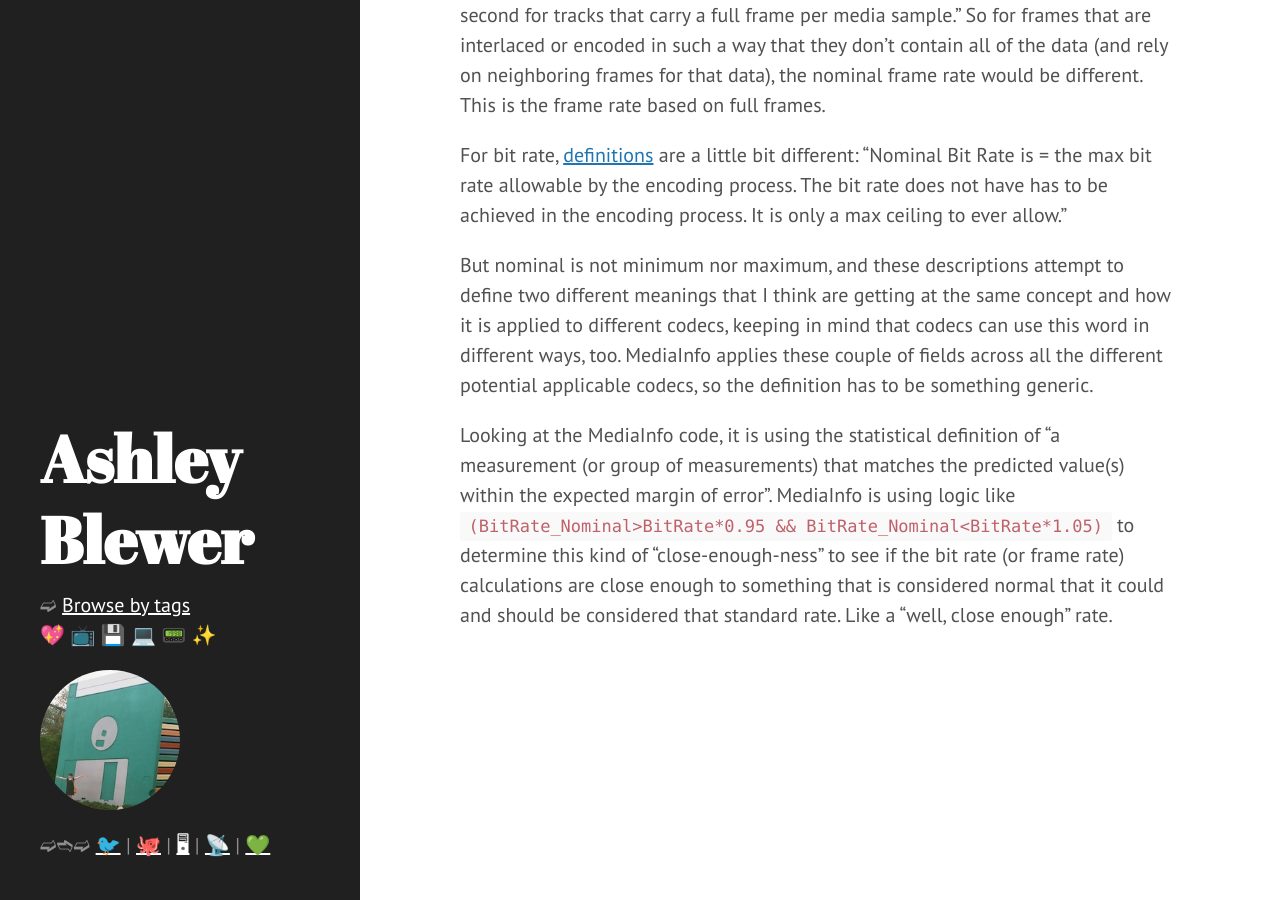
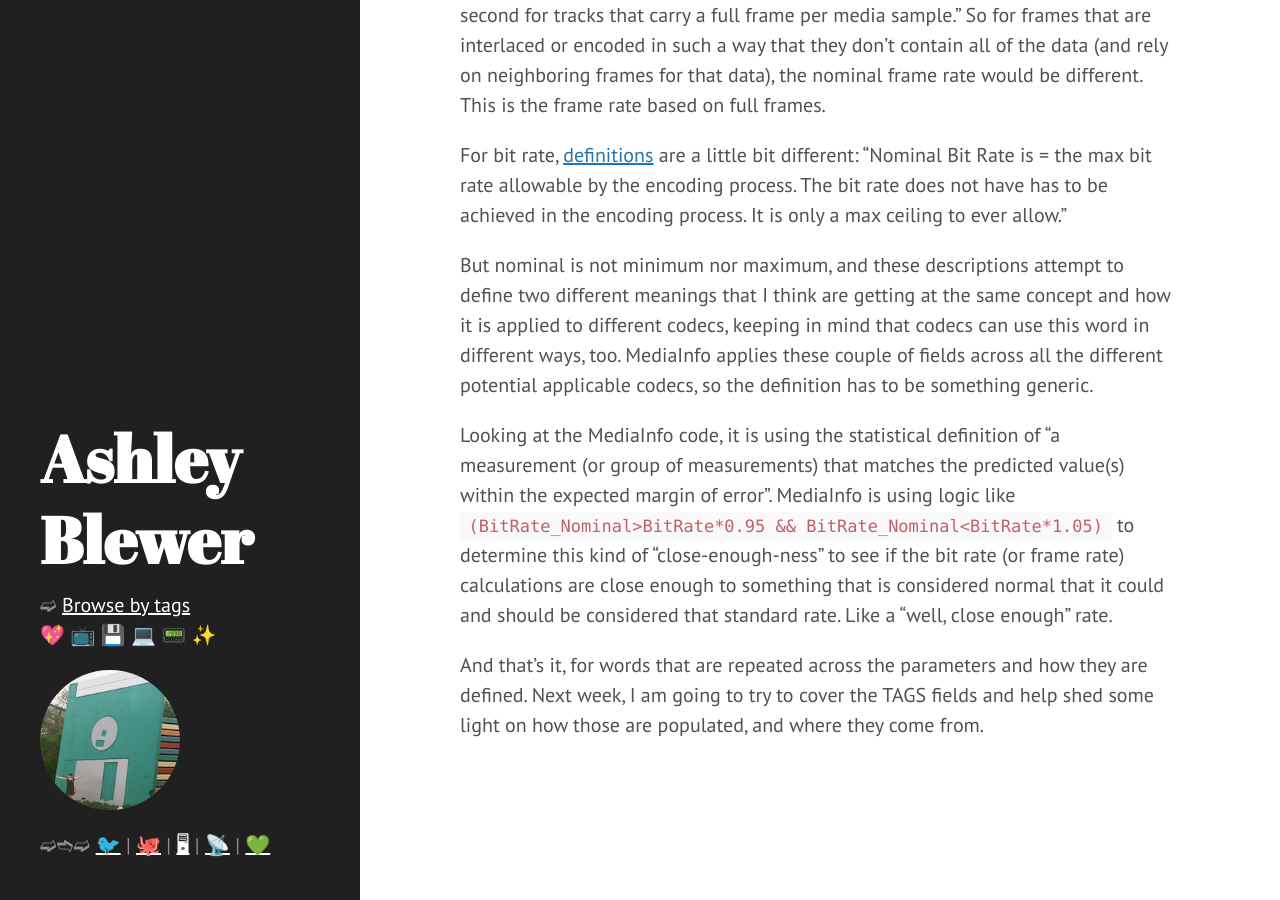
Before and after one commit to ablwr/ablwr.github.io, a Jekyll site: the page built from _posts/2020-02-14-mediainfoinfo-mediainfo-specific-words.md, in a window 1280 px wide and 900 px high, scrolled down 2664 px. Built offline with Jekyll 4.4.1, drawn with Linux system fonts in a browser that asks for light colours.

Commit message:
add a conclusion sentence

```diff
--- a/_posts/2020-02-14-mediainfoinfo-mediainfo-specific-words.md
+++ b/_posts/2020-02-14-mediainfoinfo-mediainfo-specific-words.md
@@ -49,3 +49,5 @@ For bit rate, [definitions](https://forum.videohelp.com/threads/311405-What-is-n
 But nominal is not minimum nor maximum, and these descriptions attempt to define two different meanings that I think are getting at the same concept and how it is applied to different codecs, keeping in mind that codecs can use this word in different ways, too. MediaInfo applies these couple of fields across all the different potential applicable codecs, so the definition has to be something generic.
 
 Looking at the MediaInfo code, it is using the statistical definition of "a measurement (or group of measurements) that matches the predicted value(s) within the expected margin of error". MediaInfo is using logic like `(BitRate_Nominal>BitRate*0.95 && BitRate_Nominal<BitRate*1.05)` to determine this kind of "close-enough-ness" to see if the bit rate (or frame rate) calculations are close enough to something that is considered normal that it could and should be considered that standard rate. Like a "well, close enough" rate.
+
+And that's it, for words that are repeated across the parameters and how they are defined. Next week, I am going to try to cover the TAGS fields and help shed some light on how those are populated, and where they come from.
```
